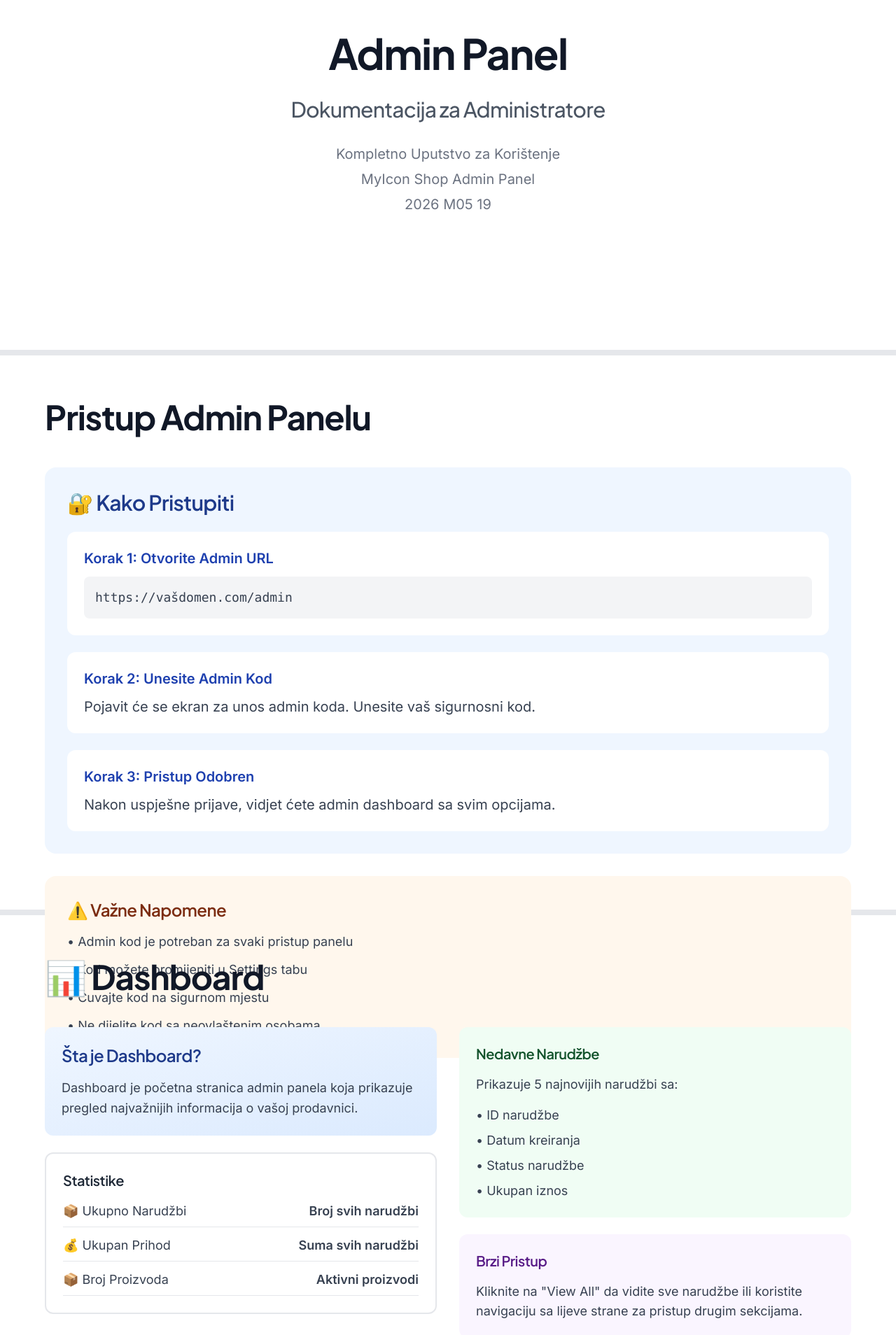
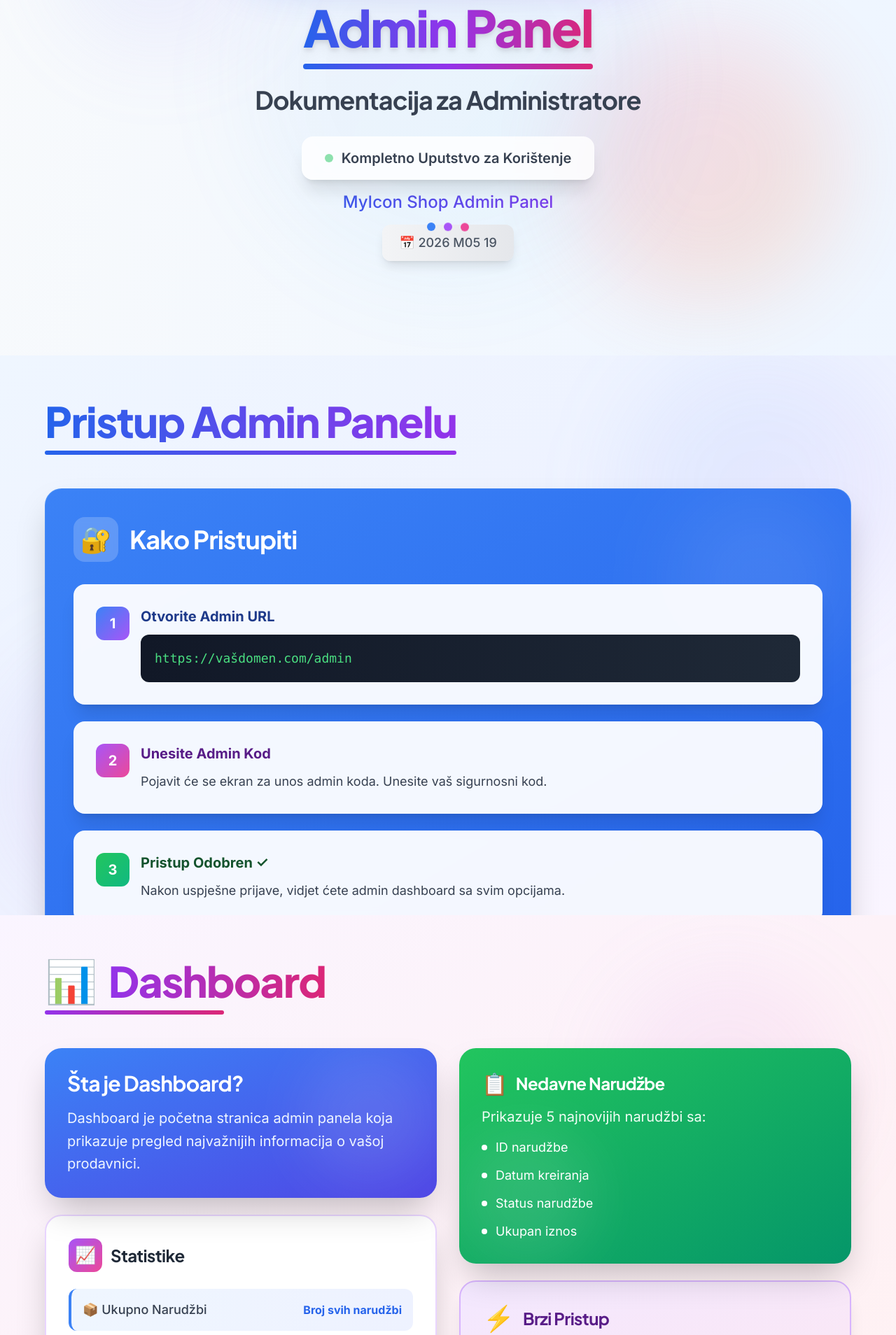
Before and after one commit to AfanKulaglic/myicon, a React (Vite) app: page /how-to-use-admin in a window 1280 px wide. Shown: the part 292-2200 px from the top of the page at 70% size. Built offline with nearby package versions, Linux system fonts and the light colour scheme.

Commit message:
Improve admin documentation design with modern gradients and animations

```diff
--- a/src/pages/AdminDocumentationPage.tsx
+++ b/src/pages/AdminDocumentationPage.tsx
@@ -1,115 +1,244 @@
 export default function AdminDocumentationPage() {
   return (
-    <div className="min-h-screen bg-white">
+    <div className="min-h-screen bg-gradient-to-br from-slate-50 via-blue-50 to-indigo-50">
       {/* Page 1 - Cover */}
-      <div className="h-screen flex flex-col items-center justify-center p-16 border-b-8 border-gray-200">
-        <div className="text-center space-y-8">
-          <div className="mb-12">
+      <div className="h-screen flex flex-col items-center justify-center p-16 relative overflow-hidden">
+        {/* Animated background elements */}
+        <div className="absolute inset-0 overflow-hidden">
+          <div className="absolute top-20 left-20 w-72 h-72 bg-gradient-to-br from-blue-400/20 to-purple-400/20 rounded-full blur-3xl animate-pulse"></div>
+          <div className="absolute bottom-20 right-20 w-96 h-96 bg-gradient-to-br from-pink-400/20 to-orange-400/20 rounded-full blur-3xl animate-pulse" style={{ animationDelay: '1s' }}></div>
+          <div className="absolute top-1/2 left-1/2 -translate-x-1/2 -translate-y-1/2 w-[600px] h-[600px] bg-gradient-to-br from-indigo-400/10 to-cyan-400/10 rounded-full blur-3xl animate-pulse" style={{ animationDelay: '2s' }}></div>
+        </div>
+
+        <div className="text-center space-y-8 relative z-10">
+          <div className="mb-12 relative">
+            <div className="absolute inset-0 bg-gradient-to-r from-blue-600 to-purple-600 blur-2xl opacity-30 animate-pulse"></div>
             <img
               src="/logo/logo text.png"
               alt="Logo"
-              className="h-24 mx-auto mb-8"
+              className="h-28 mx-auto mb-8 relative z-10 drop-shadow-2xl"
             />
           </div>
-          <h1 className="text-6xl font-bold text-gray-900 mb-4">
+
+          <div className="space-y-6">
+            <div className="inline-block">
+              <h1 className="text-7xl font-black bg-gradient-to-r from-blue-600 via-purple-600 to-pink-600 bg-clip-text text-transparent mb-4 drop-shadow-lg">
                 Admin Panel
               </h1>
-          <h2 className="text-3xl text-gray-600 mb-8">
+              <div className="h-2 bg-gradient-to-r from-blue-600 via-purple-600 to-pink-600 rounded-full"></div>
+            </div>
+
+            <h2 className="text-4xl font-bold text-gray-700 mb-8">
               Dokumentacija za Administratore
             </h2>
-          <div className="text-xl text-gray-500 space-y-2">
-            <p>Kompletno Uputstvo za Korištenje</p>
-            <p>MyIcon Shop Admin Panel</p>
-            <p className="mt-8">{new Date().toLocaleDateString('bs-BA', { year: 'numeric', month: 'long', day: 'numeric' })}</p>
+          </div>
+
+          <div className="mt-12 space-y-4">
+            <div className="inline-flex items-center gap-3 px-8 py-4 bg-white/80 backdrop-blur-sm rounded-2xl shadow-xl border border-white/20">
+              <div className="w-3 h-3 bg-green-500 rounded-full animate-pulse"></div>
+              <p className="text-xl font-semibold text-gray-700">Kompletno Uputstvo za Korištenje</p>
+            </div>
+
+            <p className="text-2xl font-medium bg-gradient-to-r from-blue-600 to-purple-600 bg-clip-text text-transparent">
+              MyIcon Shop Admin Panel
+            </p>
+
+            <div className="mt-8 inline-block px-6 py-3 bg-gradient-to-r from-gray-100 to-gray-200 rounded-xl shadow-lg">
+              <p className="text-lg text-gray-600 font-medium">
+                📅 {new Date().toLocaleDateString('bs-BA', { year: 'numeric', month: 'long', day: 'numeric' })}
+              </p>
+            </div>
+          </div>
+
+          {/* Decorative elements */}
+          <div className="absolute bottom-10 left-1/2 -translate-x-1/2 flex gap-3">
+            <div className="w-3 h-3 bg-blue-500 rounded-full animate-bounce"></div>
+            <div className="w-3 h-3 bg-purple-500 rounded-full animate-bounce" style={{ animationDelay: '0.1s' }}></div>
+            <div className="w-3 h-3 bg-pink-500 rounded-full animate-bounce" style={{ animationDelay: '0.2s' }}></div>
           </div>
         </div>
       </div>
 
       {/* Page 2 - Pristup Admin Panelu */}
-      <div className="h-screen flex flex-col p-16 border-b-8 border-gray-200">
-        <h2 className="text-5xl font-bold text-gray-900 mb-12">Pristup Admin Panelu</h2>
-        <div className="space-y-8 flex-1">
-          <div className="bg-blue-50 p-8 rounded-2xl">
-            <h3 className="text-3xl font-semibold text-blue-900 mb-6">🔐 Kako Pristupiti</h3>
-            <div className="space-y-6 text-xl text-gray-700">
-              <div className="bg-white p-6 rounded-xl">
-                <p className="font-semibold text-blue-800 mb-3">Korak 1: Otvorite Admin URL</p>
-                <p className="font-mono bg-gray-100 p-4 rounded-lg text-lg">
-                  https://vašdomen.com/admin
-                </p>
+      <div className="h-screen flex flex-col p-16 relative overflow-hidden bg-gradient-to-br from-blue-50 via-indigo-50 to-purple-50">
+        {/* Decorative background */}
+        <div className="absolute top-0 right-0 w-96 h-96 bg-gradient-to-br from-blue-400/10 to-purple-400/10 rounded-full blur-3xl"></div>
+        <div className="absolute bottom-0 left-0 w-96 h-96 bg-gradient-to-br from-indigo-400/10 to-pink-400/10 rounded-full blur-3xl"></div>
+
+        <div className="relative z-10">
+          <div className="inline-block mb-12">
+            <h2 className="text-6xl font-black bg-gradient-to-r from-blue-600 to-purple-600 bg-clip-text text-transparent mb-3">
+              Pristup Admin Panelu
+            </h2>
+            <div className="h-1.5 bg-gradient-to-r from-blue-600 to-purple-600 rounded-full"></div>
           </div>
-              <div className="bg-white p-6 rounded-xl">
-                <p className="font-semibold text-blue-800 mb-3">Korak 2: Unesite Admin Kod</p>
-                <p>Pojavit će se ekran za unos admin koda. Unesite vaš sigurnosni kod.</p>
         </div>
-              <div className="bg-white p-6 rounded-xl">
-                <p className="font-semibold text-blue-800 mb-3">Korak 3: Pristup Odobren</p>
-                <p>Nakon uspješne prijave, vidjet ćete admin dashboard sa svim opcijama.</p>
+
+        <div className="space-y-8 flex-1 relative z-10">
+          <div className="bg-gradient-to-br from-blue-500 to-blue-600 p-10 rounded-3xl shadow-2xl border border-blue-400/50 relative overflow-hidden">
+            <div className="absolute top-0 right-0 w-64 h-64 bg-white/10 rounded-full blur-3xl"></div>
+            <div className="relative z-10">
+              <div className="flex items-center gap-4 mb-8">
+                <div className="w-16 h-16 bg-white/20 backdrop-blur-sm rounded-2xl flex items-center justify-center text-4xl">
+                  🔐
+                </div>
+                <h3 className="text-4xl font-bold text-white">Kako Pristupiti</h3>
+              </div>
+
+              <div className="space-y-6">
+                <div className="bg-white/95 backdrop-blur-sm p-8 rounded-2xl shadow-xl transform hover:scale-[1.02] transition-transform">
+                  <div className="flex items-start gap-4">
+                    <div className="w-12 h-12 bg-gradient-to-br from-blue-500 to-purple-500 rounded-xl flex items-center justify-center text-white font-bold text-xl flex-shrink-0">1</div>
+                    <div className="flex-1">
+                      <p className="font-bold text-xl text-blue-900 mb-3">Otvorite Admin URL</p>
+                      <div className="bg-gradient-to-r from-gray-900 to-gray-800 p-5 rounded-xl shadow-inner">
+                        <p className="font-mono text-green-400 text-lg">https://vašdomen.com/admin</p>
+                      </div>
                     </div>
                   </div>
                 </div>
 
-          <div className="bg-orange-50 p-8 rounded-2xl">
-            <h3 className="text-2xl font-semibold text-orange-900 mb-4">⚠️ Važne Napomene</h3>
-            <ul className="space-y-3 text-lg text-gray-700">
-              <li>• Admin kod je potreban za svaki pristup panelu</li>
-              <li>• Kod možete promijeniti u Settings tabu</li>
-              <li>• Čuvajte kod na sigurnom mjestu</li>
-              <li>• Ne dijelite kod sa neovlaštenim osobama</li>
+                <div className="bg-white/95 backdrop-blur-sm p-8 rounded-2xl shadow-xl transform hover:scale-[1.02] transition-transform">
+                  <div className="flex items-start gap-4">
+                    <div className="w-12 h-12 bg-gradient-to-br from-purple-500 to-pink-500 rounded-xl flex items-center justify-center text-white font-bold text-xl flex-shrink-0">2</div>
+                    <div className="flex-1">
+                      <p className="font-bold text-xl text-purple-900 mb-3">Unesite Admin Kod</p>
+                      <p className="text-lg text-gray-700">Pojavit će se ekran za unos admin koda. Unesite vaš sigurnosni kod.</p>
+                    </div>
+                  </div>
+                </div>
+
+                <div className="bg-white/95 backdrop-blur-sm p-8 rounded-2xl shadow-xl transform hover:scale-[1.02] transition-transform">
+                  <div className="flex items-start gap-4">
+                    <div className="w-12 h-12 bg-gradient-to-br from-green-500 to-emerald-500 rounded-xl flex items-center justify-center text-white font-bold text-xl flex-shrink-0">3</div>
+                    <div className="flex-1">
+                      <p className="font-bold text-xl text-green-900 mb-3">Pristup Odobren ✓</p>
+                      <p className="text-lg text-gray-700">Nakon uspješne prijave, vidjet ćete admin dashboard sa svim opcijama.</p>
+                    </div>
+                  </div>
+                </div>
+              </div>
+            </div>
+          </div>
+
+          <div className="bg-gradient-to-br from-orange-100 to-red-100 p-8 rounded-3xl shadow-xl border-2 border-orange-300/50">
+            <div className="flex items-start gap-4">
+              <div className="text-5xl">⚠️</div>
+              <div>
+                <h3 className="text-2xl font-bold text-orange-900 mb-4">Važne Napomene</h3>
+                <ul className="space-y-3 text-lg text-gray-800">
+                  <li className="flex items-center gap-3">
+                    <span className="w-2 h-2 bg-orange-500 rounded-full"></span>
+                    Admin kod je potreban za svaki pristup panelu
+                  </li>
+                  <li className="flex items-center gap-3">
+                    <span className="w-2 h-2 bg-orange-500 rounded-full"></span>
+                    Kod možete promijeniti u Settings tabu
+                  </li>
+                  <li className="flex items-center gap-3">
+                    <span className="w-2 h-2 bg-orange-500 rounded-full"></span>
+                    Čuvajte kod na sigurnom mjestu
+                  </li>
+                  <li className="flex items-center gap-3">
+                    <span className="w-2 h-2 bg-orange-500 rounded-full"></span>
+                    Ne dijelite kod sa neovlaštenim osobama
+                  </li>
                 </ul>
+              </div>
+            </div>
           </div>
         </div>
       </div>
 
       {/* Page 3 - Dashboard */}
-      <div className="h-screen flex flex-col p-16 border-b-8 border-gray-200">
-        <h2 className="text-5xl font-bold text-gray-900 mb-12">📊 Dashboard</h2>
-        <div className="grid grid-cols-2 gap-8 flex-1">
+      <div className="h-screen flex flex-col p-16 relative overflow-hidden bg-gradient-to-br from-purple-50 via-pink-50 to-rose-50">
+        <div className="absolute top-20 right-20 w-80 h-80 bg-gradient-to-br from-purple-400/20 to-pink-400/20 rounded-full blur-3xl animate-pulse"></div>
+
+        <div className="relative z-10 mb-12">
+          <div className="inline-flex items-center gap-4 mb-3">
+            <div className="text-6xl">📊</div>
+            <h2 className="text-6xl font-black bg-gradient-to-r from-purple-600 to-pink-600 bg-clip-text text-transparent">
+              Dashboard
+            </h2>
+          </div>
+          <div className="h-1.5 bg-gradient-to-r from-purple-600 to-pink-600 rounded-full w-64"></div>
+        </div>
+
+        <div className="grid grid-cols-2 gap-8 flex-1 relative z-10">
           <div className="space-y-6">
-            <div className="bg-gradient-to-br from-blue-50 to-blue-100 p-6 rounded-xl">
-              <h3 className="text-2xl font-semibold text-blue-900 mb-4">Šta je Dashboard?</h3>
-              <p className="text-lg text-gray-700 leading-relaxed">
+            <div className="bg-gradient-to-br from-blue-500 to-indigo-600 p-8 rounded-3xl shadow-2xl text-white relative overflow-hidden">
+              <div className="absolute top-0 right-0 w-48 h-48 bg-white/10 rounded-full blur-2xl"></div>
+              <div className="relative z-10">
+                <h3 className="text-3xl font-bold mb-4">Šta je Dashboard?</h3>
+                <p className="text-xl leading-relaxed text-blue-50">
                   Dashboard je početna stranica admin panela koja prikazuje pregled najvažnijih
                   informacija o vašoj prodavnici.
                 </p>
               </div>
+            </div>
 
-            <div className="bg-white border-2 border-gray-200 p-6 rounded-xl">
-              <h3 className="text-xl font-semibold text-gray-800 mb-4">Statistike</h3>
-              <div className="space-y-3 text-lg text-gray-700">
-                <div className="flex justify-between border-b pb-2">
-                  <span>📦 Ukupno Narudžbi</span>
-                  <span className="font-semibold">Broj svih narudžbi</span>
+            <div className="bg-white p-8 rounded-3xl shadow-2xl border-2 border-purple-200">
+              <div className="flex items-center gap-3 mb-6">
+                <div className="w-12 h-12 bg-gradient-to-br from-purple-500 to-pink-500 rounded-xl flex items-center justify-center text-2xl">
+                  📈
                 </div>
-                <div className="flex justify-between border-b pb-2">
-                  <span>💰 Ukupan Prihod</span>
-                  <span className="font-semibold">Suma svih narudžbi</span>
+                <h3 className="text-2xl font-bold text-gray-800">Statistike</h3>
               </div>
-                <div className="flex justify-between border-b pb-2">
-                  <span>📦 Broj Proizvoda</span>
-                  <span className="font-semibold">Aktivni proizvodi</span>
+              <div className="space-y-4">
+                <div className="flex items-center justify-between p-4 bg-gradient-to-r from-blue-50 to-indigo-50 rounded-xl border-l-4 border-blue-500">
+                  <span className="text-lg font-medium text-gray-700">📦 Ukupno Narudžbi</span>
+                  <span className="font-bold text-blue-600">Broj svih narudžbi</span>
+                </div>
+                <div className="flex items-center justify-between p-4 bg-gradient-to-r from-green-50 to-emerald-50 rounded-xl border-l-4 border-green-500">
+                  <span className="text-lg font-medium text-gray-700">💰 Ukupan Prihod</span>
+                  <span className="font-bold text-green-600">Suma svih narudžbi</span>
+                </div>
+                <div className="flex items-center justify-between p-4 bg-gradient-to-r from-purple-50 to-pink-50 rounded-xl border-l-4 border-purple-500">
+                  <span className="text-lg font-medium text-gray-700">📦 Broj Proizvoda</span>
+                  <span className="font-bold text-purple-600">Aktivni proizvodi</span>
                 </div>
               </div>
             </div>
           </div>
 
           <div className="space-y-6">
-            <div className="bg-green-50 p-6 rounded-xl">
-              <h3 className="text-xl font-semibold text-green-900 mb-4">Nedavne Narudžbe</h3>
-              <p className="text-lg text-gray-700 mb-4">
+            <div className="bg-gradient-to-br from-green-500 to-emerald-600 p-8 rounded-3xl shadow-2xl text-white relative overflow-hidden">
+              <div className="absolute bottom-0 left-0 w-48 h-48 bg-white/10 rounded-full blur-2xl"></div>
+              <div className="relative z-10">
+                <h3 className="text-2xl font-bold mb-4 flex items-center gap-3">
+                  <span className="text-3xl">📋</span>
+                  Nedavne Narudžbe
+                </h3>
+                <p className="text-xl mb-4 text-green-50">
                   Prikazuje 5 najnovijih narudžbi sa:
                 </p>
-              <ul className="space-y-2 text-lg text-gray-700">
-                <li>• ID narudžbe</li>
-                <li>• Datum kreiranja</li>
-                <li>• Status narudžbe</li>
-                <li>• Ukupan iznos</li>
+                <ul className="space-y-3 text-lg">
+                  <li className="flex items-center gap-3">
+                    <span className="w-2 h-2 bg-white rounded-full"></span>
+                    ID narudžbe
+                  </li>
+                  <li className="flex items-center gap-3">
+                    <span className="w-2 h-2 bg-white rounded-full"></span>
+                    Datum kreiranja
+                  </li>
+                  <li className="flex items-center gap-3">
+                    <span className="w-2 h-2 bg-white rounded-full"></span>
+                    Status narudžbe
+                  </li>
+                  <li className="flex items-center gap-3">
+                    <span className="w-2 h-2 bg-white rounded-full"></span>
+                    Ukupan iznos
+                  </li>
                 </ul>
               </div>
+            </div>
 
-            <div className="bg-purple-50 p-6 rounded-xl">
-              <h3 className="text-xl font-semibold text-purple-900 mb-4">Brzi Pristup</h3>
-              <p className="text-lg text-gray-700">
+            <div className="bg-gradient-to-br from-purple-100 to-pink-100 p-8 rounded-3xl shadow-xl border-2 border-purple-300">
+              <div className="flex items-center gap-3 mb-4">
+                <span className="text-4xl">⚡</span>
+                <h3 className="text-2xl font-bold text-purple-900">Brzi Pristup</h3>
+              </div>
+              <p className="text-lg text-gray-700 leading-relaxed">
                 Kliknite na "View All" da vidite sve narudžbe ili koristite navigaciju
                 sa lijeve strane za pristup drugim sekcijama.
               </p>
```
Also changed, not shown: 46 other files (tests, documents, lock files or other folders). Lines whose indentation alone changed are shown as unchanged.
